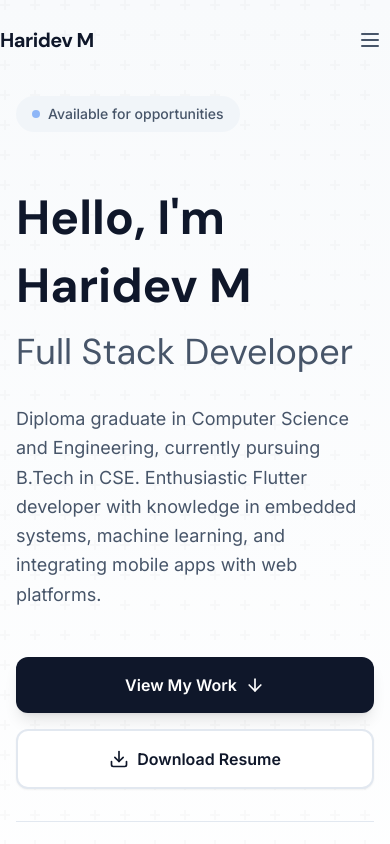
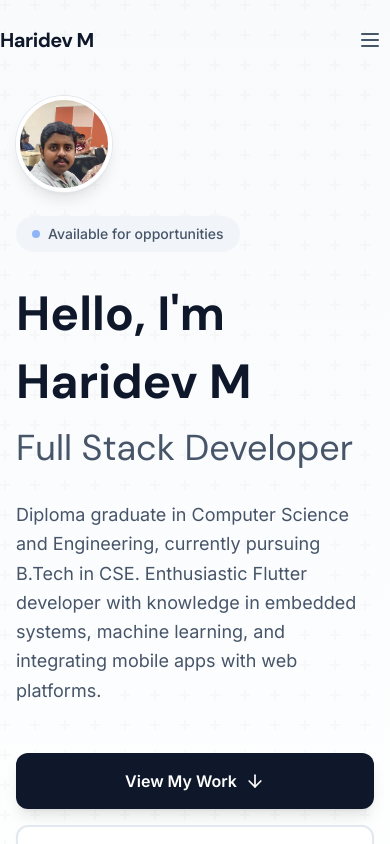
Before and after one commit to Haridev21/Portfolio, a React (Vite) app: page / in a window 390 px wide. Shown: the top 844 px of the page. Built offline with nearby package versions, Linux system fonts and the light colour scheme.

Commit message:
Update Hero.jsx

```diff
--- a/src/components/Hero.jsx
+++ b/src/components/Hero.jsx
@@ -51,6 +51,17 @@ const Hero = () => {
         <div className="grid lg:grid-cols-12 gap-12 items-center">
           {/* Left Content - Unique Asymmetric Layout */}
           <div className="lg:col-span-7 space-y-8">
+            {/* Mobile-only avatar */}
+            <div className="lg:hidden -mb-2">
+              <img
+                src="/images/photo_1.jpeg"
+                alt="Haridev M"
+                className="w-24 h-24 sm:w-28 sm:h-28 rounded-full object-cover border-4 border-white shadow-lg ring-1 ring-slate-200"
+                style={{ objectPosition: '50% 20%' }}
+                onError={(e) => { e.currentTarget.style.display = 'none' }}
+              />
+            </div>
+
             {/* Badge */}
             <div className="inline-flex items-center gap-2 px-4 py-2 bg-slate-100 rounded-full mb-6 fade-in-up stagger-1">
               <span className="w-2 h-2 bg-blue-500 rounded-full animate-pulse" />
```
